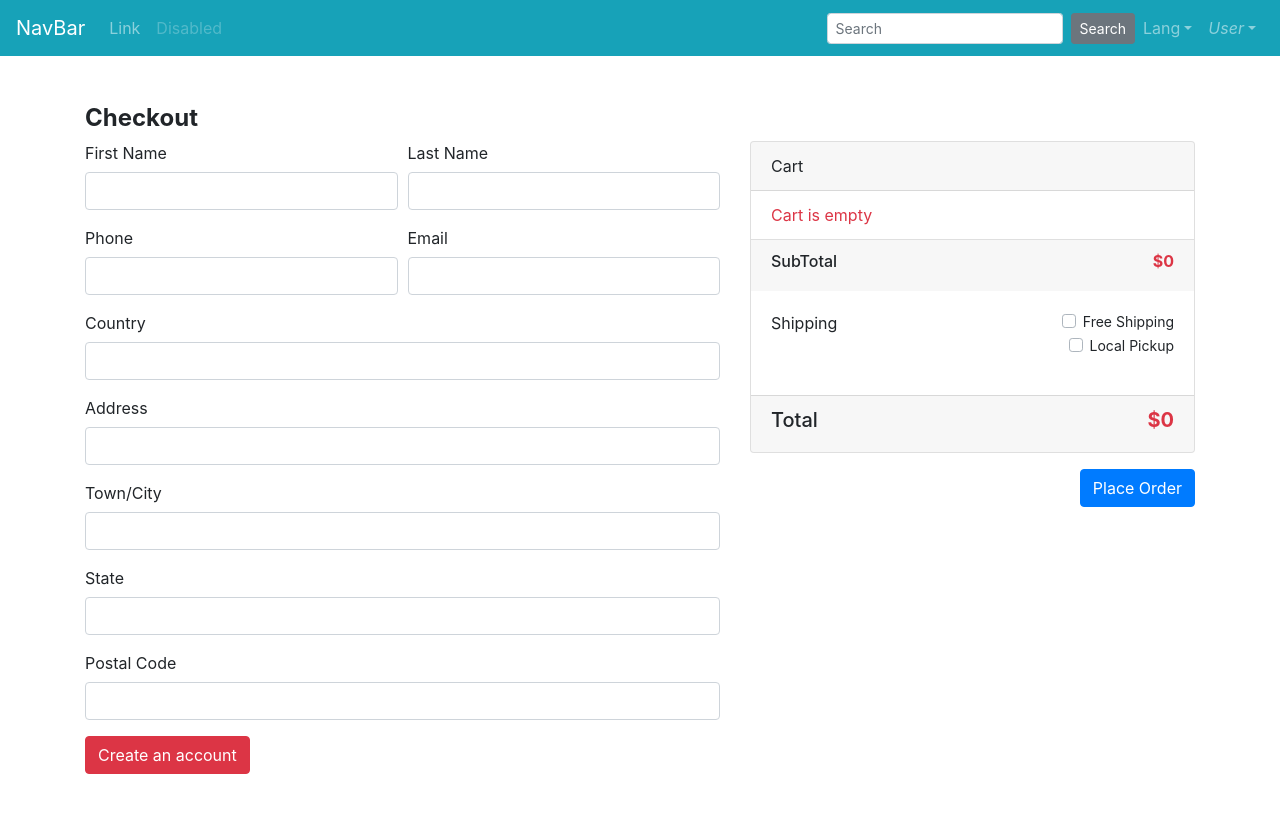
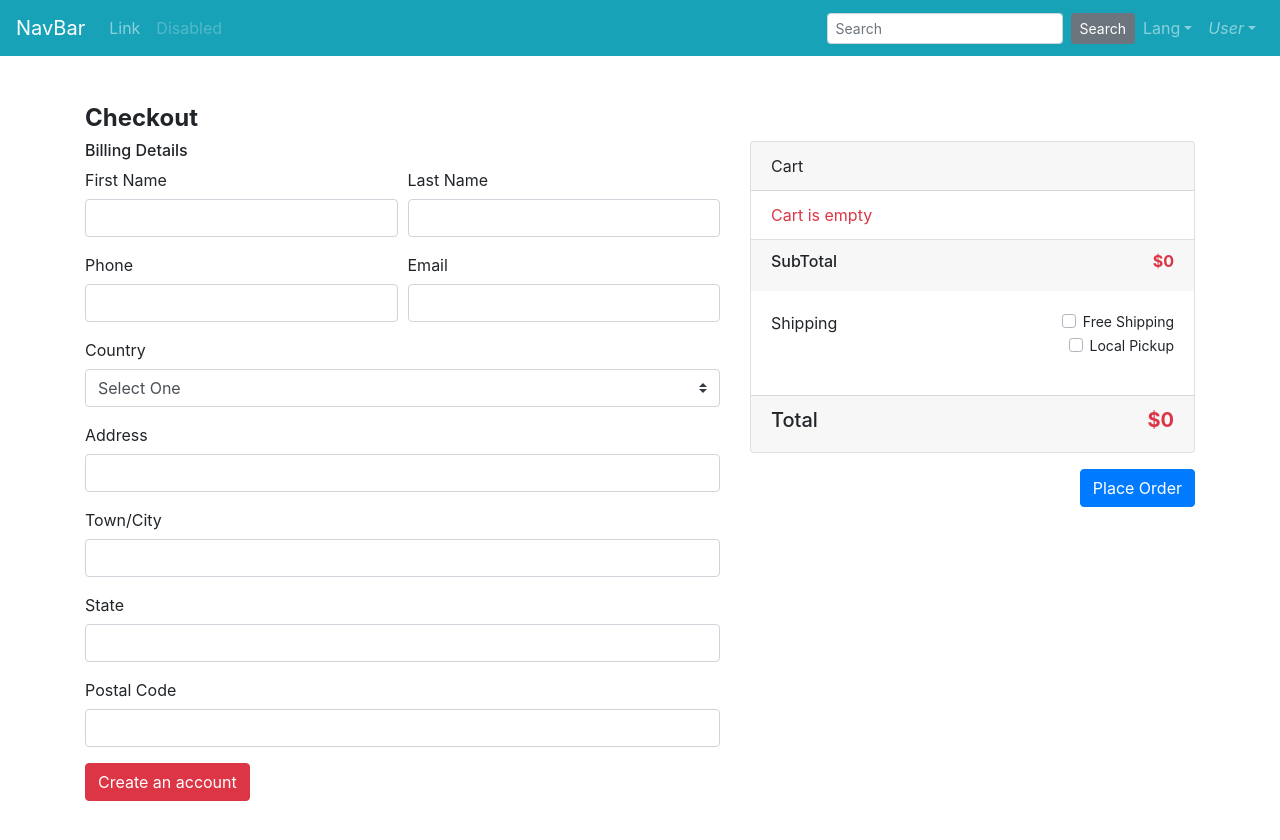
Before and after one commit to VirtiShahB/vue-training, a Vue app: page /checkout in a window 1280 px wide. Shown: the top 840 px of the page. Built offline with nearby package versions, Linux system fonts and the light colour scheme.

Commit message:
Used select box for country and show errors when place order

```diff
--- a/src/components/Cart/CartComponent.vue
+++ b/src/components/Cart/CartComponent.vue
@@ -48,7 +48,7 @@ export default {
     },
   },
   computed: {
-    // To get the total of cart items called when any changes happen in cart prop
+    // To get the total of cart items and called when any changes happen in cart prop
     getCartTotal: function () {
       return this.cart.reduce(function (acc, obj) {
         return acc + obj.quantity * obj.price;
--- a/src/views/Checkout.vue
+++ b/src/views/Checkout.vue
@@ -2,9 +2,14 @@
   <div>
     <b-container class="my-5">
       <h4 class="font-weight-bold">Checkout</h4>
+      <b-form @submit.prevent="onSubmit" novalidate>
       <b-row>
         <b-col cols="7">
-          <b-form @submit="onSubmit">
+          <h6>Billing Details</h6>
+          <b-alert variant="danger" v-if="showError" show dismissible>
+            <p v-for="(err, ind) in errors" class="small mb-0" :key="ind">{{err}}</p>
+          </b-alert>
+
             <b-form-row>
               <b-form-group id="input-group-1" class="col-6" label="First Name">
                 <b-form-input
@@ -43,14 +48,14 @@
                 ></b-form-input>
               </b-form-group>
             </b-form-row>
+
             <b-form-group id="input-group-5" label="Country">
-              <b-form-input
+              <b-form-select
           id="input-5"
           v-model="checkoutForm.country"
-                type="text"
-                trim
+          :options="countries"
           required
-              ></b-form-input>
+        ></b-form-select>
             </b-form-group>
             <b-form-group id="input-group-6" label="Address">
               <b-form-input
@@ -89,14 +94,16 @@
               ></b-form-input>
             </b-form-group>
 
-          </b-form>
           <b-button variant="danger">Create an account</b-button>
         </b-col>
         <b-col cols="5">
           <cart-component :cart="cart"></cart-component>
-          <b-button type="button" variant="primary" class="float-right mt-3">Place Order</b-button>
+          <b-button type="submit" variant="primary" class="float-right mt-3"
+            >Place Order</b-button
+          >
         </b-col>
       </b-row>
+      </b-form>
     </b-container>
   </div>
 </template>
@@ -108,17 +115,20 @@ export default {
   data() {
     return {
       checkoutForm: {
-        firstName: "",
-        lastName: "",
-        phone: "",
-        email: "",
-        country: "",
-        address: "",
-        townCity: "",
-        state: "",
-        postal: "",
+        firstName: null,
+        lastName: null,
+        phone: null,
+        email: null,
+        country: null,
+        address: null,
+        townCity: null,
+        state: null,
+        postal: null,
       },
-      cart:[]
+      countries: [{ text: 'Select One', value: null }, 'India', 'Algeria', 'China', 'Germany'],
+      cart:[],
+      errors:[],
+      showError:false
     };
   },
   created() {
@@ -129,7 +139,45 @@ export default {
   },
   methods:{
     onSubmit(){
+      if(!this.checkoutForm.firstName){
+        this.errors.push('First name is required.')
+      }
+      if(!this.checkoutForm.lastName){
+        this.errors.push('Last name is required.')
+      }
+      if(!this.checkoutForm.phone){
+        this.errors.push('Phone is required.')
+      }
+      if(!this.checkoutForm.email){
+        this.errors.push('Email is required.')
+      }
+      if(!this.checkoutForm.country){
+        this.errors.push('Country is required.')
+      }
+      if(!this.checkoutForm.address){
+        this.errors.push('Address is required.')
+      }
+      if(!this.checkoutForm.townCity){
+        this.errors.push('Town Or City is required.')
+      }
+      if(!this.checkoutForm.state){
+        this.errors.push('State is required.')
+      }
+      if(!this.checkoutForm.postal){
+        this.errors.push('Postal code is required.')
+      }
 
+      if(this.errors.length){
+        this.showError = true;
+        setTimeout(()=>{
+          this.showError=false;
+          this.errors = [];
+        },3000)
+      }else{
+        localStorage.removeItem('cart');
+        this.cart = [];
+        alert('Order has been placed successfully.');
+      }
     }
   }
 };
```
Also changed, not shown: src/views/Home.vue (+9 -8 lines). Lines whose indentation alone changed are shown as unchanged.
